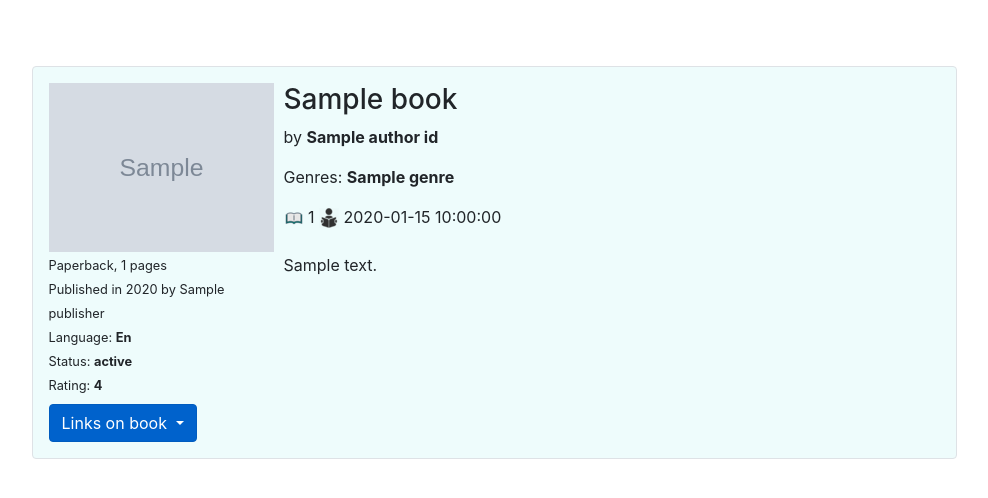
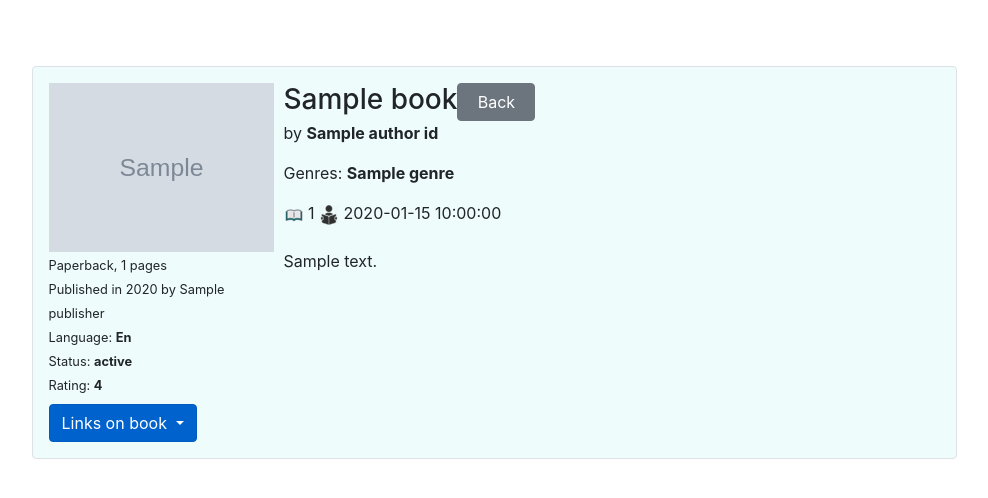
Before and after one commit to mehalyna/Ch-117-Python-Project-ITA, a Flask app: template admin/templates/book-details.html in a window 1280 px wide. Shown: the part 56-554 px from the top of the page, without its empty margins (146-1134 px from the left). Run offline with Flask 2, Linux system fonts and the light colour scheme; the template is opened without the code that fills it: most values are stand-ins (such as "Sample title", 1, 10 or a date in 2020); grey boxes marked "Sample" are stand-in pictures; some libraries are stand-ins or nearby versions.

Commit message:
added back button

```diff
--- a/admin/templates/book-details.html
+++ b/admin/templates/book-details.html
@@ -24,7 +24,14 @@
                 </div>
             </div>
             <div class="book_details_text">
-                <h3 class="align-top">{{ book.title }}</h3>
+                <div class="d-flex">
+                    <div class="mr-auto">
+                        <span class="h3">{{ book.title }}</span>
+                    </div>
+                    <div class="custom">
+                        <a class="btn btn-secondary" href="{{ url_for('book_storage') }}">Back</a>
+                    </div>
+                </div>
                 <p>by <b>{{ book.author_id.name }}</b></p>
                 <p>Genres: <b>{% for genre in book.genres %}{{ genre }} {% endfor %}</b></p>
                 <span data-toggle="tooltip" data-placement="top" title="Total read {{ book.statistic.total_read }}">
```
